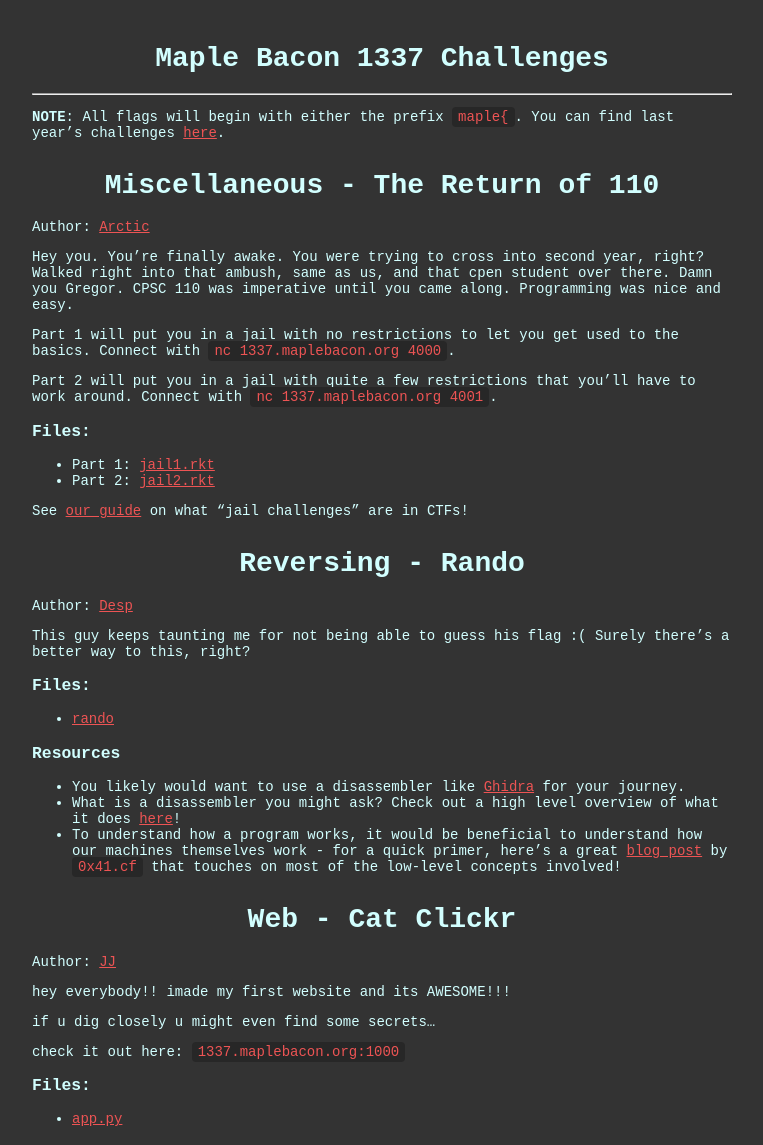
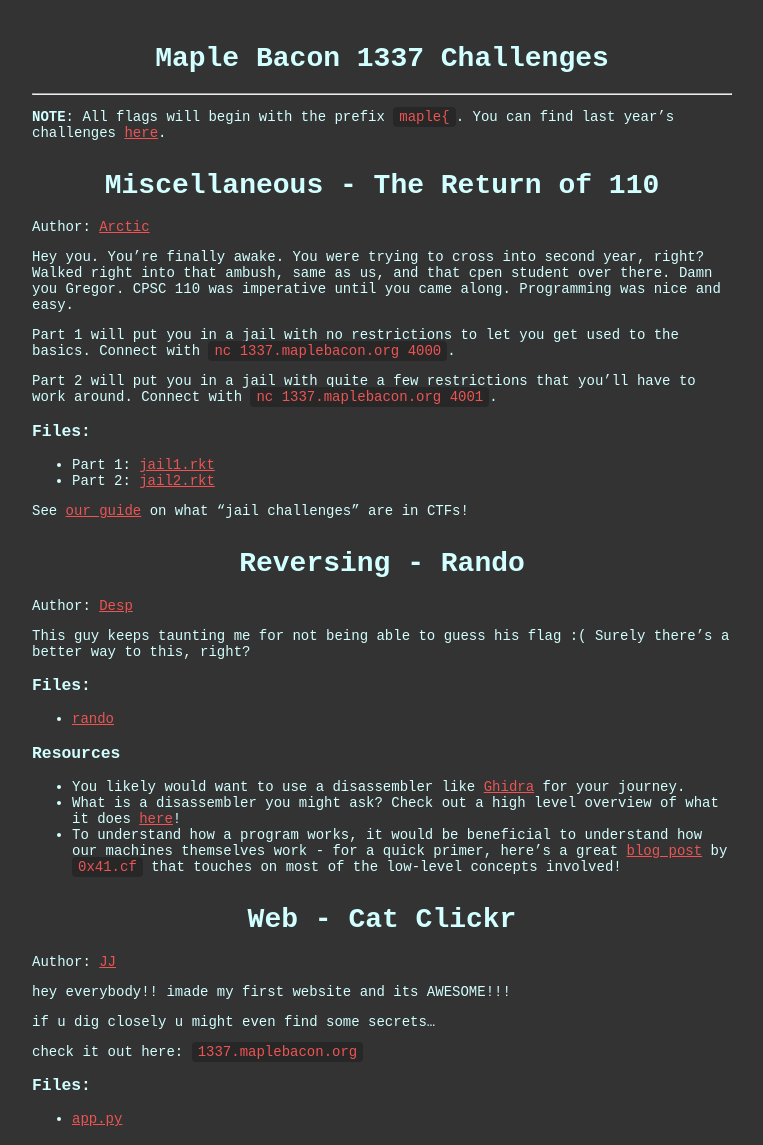
Before and after one commit to ubcctf/ubcctf.github.io, a Jekyll site: the page built from challenge.md, in a window 1280 px wide. Shown: the part 125-1270 px from the top of the page, without its empty margins (258-1021 px from the left). Built offline with Jekyll 4.4.1, drawn with Linux system fonts in a browser that asks for light colours; nearby versions of some CDN libraries; some web fonts are replaced.

Commit message:
Small cleanups

```diff
--- a/challenge.md
+++ b/challenge.md
@@ -6,7 +6,7 @@
 # Maple Bacon 1337 Challenges
 ---
 
-**NOTE**: All flags will begin with either the prefix `maple{`. You can find last year's challenges [here](challenge-2021.md).
+**NOTE**: All flags will begin with the prefix `maple{`. You can find last year's challenges [here](challenge-2021.md).
 
 # Miscellaneous - The Return of 110
 
@@ -39,7 +39,7 @@
 
 ### Resources
 - You likely would want to use a disassembler like [Ghidra](https://github.com/NationalSecurityAgency/ghidra) for your journey.
-- What is a disassembler you might ask? Check out a high level overview of what it does [here]()!
+- What is a disassembler you might ask? Check out a high level overview of what it does [here](/2022/11/reversing-guide/)!
 - To understand how a program works, it would be beneficial to understand how our machines themselves work - for a quick primer, here's a great [blog post](https://0x41.cf/reversing/2021/07/21/reversing-x86-and-c-code-for-beginners.html) by `0x41.cf` that touches on most of the low-level concepts involved!
 
 
@@ -51,7 +51,7 @@
 
 if u dig  closely u might even find some secrets...
 
-check it out here: `1337.maplebacon.org:1000`
+check it out here: `1337.maplebacon.org`
 
 ### Files:
 - [app.py](/assets/1337-2022/web/app.py)
```
Also changed, not shown: _posts/2022-11-08-jail-challenges-guide.md (+1 -1 lines), 1 other file.
